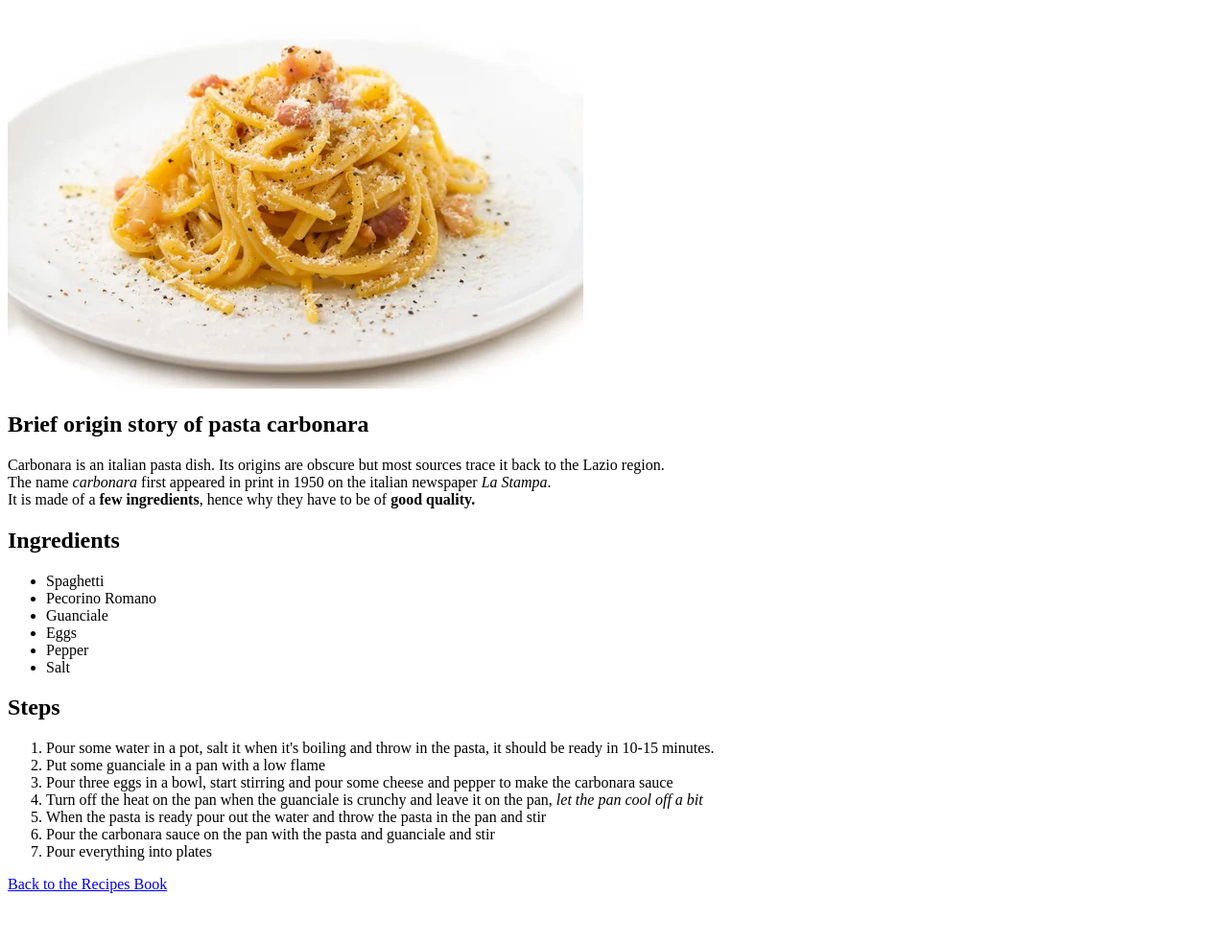
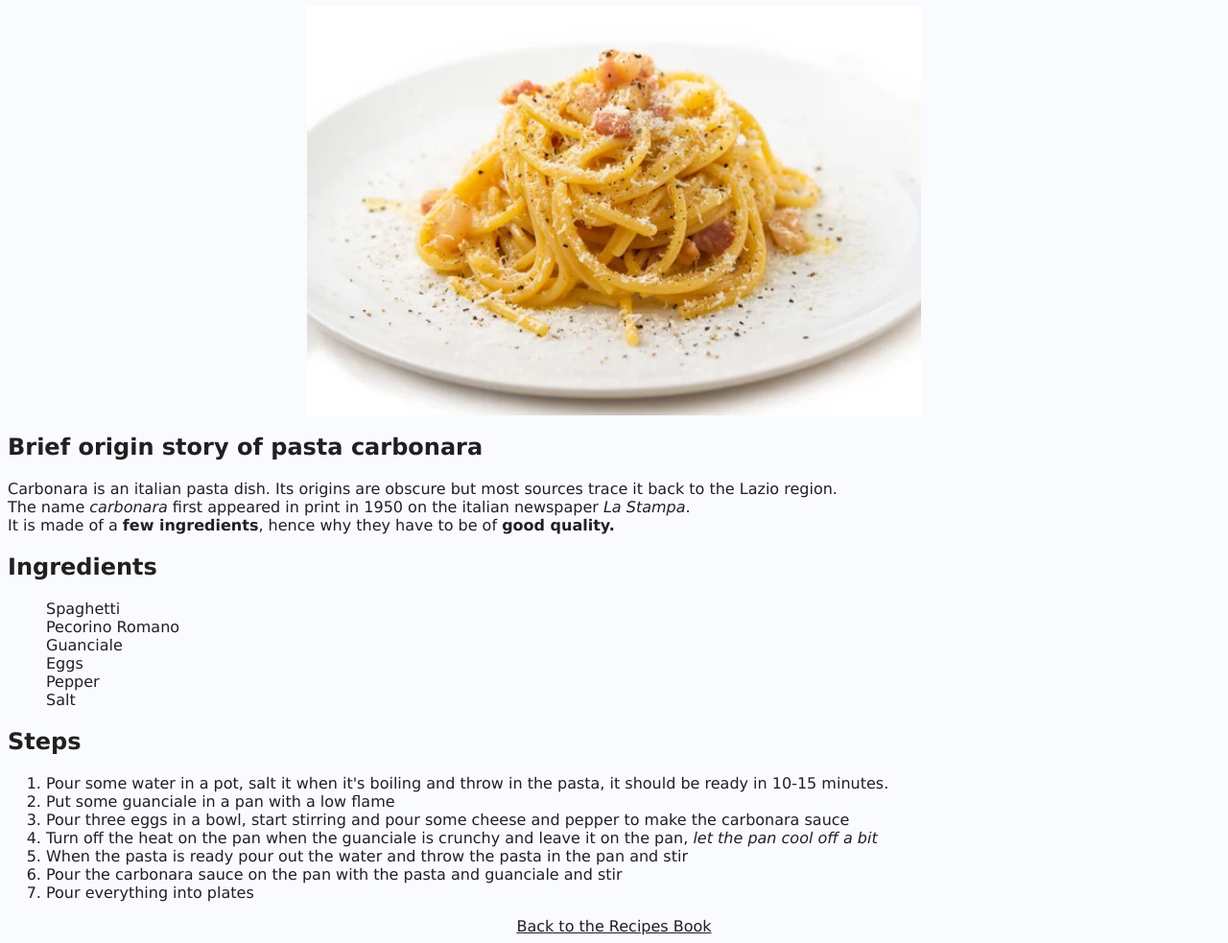
Before and after one commit to Hi-Im-Louis/odin-recipes, a plain HTML site: page recipes/carbonara.html in a window 1280 px wide. Shown: the part 75-1058 px from the top of the page at 96% size. Before the commit the page ends 1014 px from the top, so only its background shows below. Drawn offline with Linux system fonts and the light colour scheme.

Commit message:
Add style to pages
Update to index, add classes to style recipe book pages

```diff
--- a/recipes/carbonara.html
+++ b/recipes/carbonara.html
@@ -4,6 +4,7 @@
     <meta charset="UTF-8" />
     <meta name="viewport" content="width=device-width, initial-scale=1.0" />
     <title>Italian Carbonara</title>
+    <link rel="stylesheet" href="../style.css" />
   </head>
   <body>
     <h1>How to cook the traditional italian carbonara</h1>
@@ -56,6 +57,8 @@
       </li>
       <li>Pour everything into plates</li>
     </ol>
-    <a href="../index.html" rel="noreferrer">Back to the Recipes Book</a>
+    <a href="../index.html" rel="noreferrer" class="back-to-index-link"
+      >Back to the Recipes Book</a
+    >
   </body>
 </html>
--- /dev/null
+++ b/style.css
@@ -0,0 +1,32 @@
+body {
+  background-color: #f9fbff;
+}
+
+* {
+  font-family: Verdana, Geneva, Tahoma, sans-serif;
+  color: #231f20;
+}
+
+h1 {
+  text-align: center;
+}
+
+ul {
+  list-style: none;
+}
+
+img {
+  display: block;
+  margin: 0 auto;
+  width: 40em;
+  height: auto;
+}
+
+.index-recipes-list {
+  text-align: center;
+}
+
+.back-to-index-link {
+  display: block;
+  text-align: center;
+}
```
Also changed, not shown: index.html (+2 -1 lines), recipes/olive-ascolane.html (+4 -1 lines), recipes/pizza.html (+4 -1 lines).
